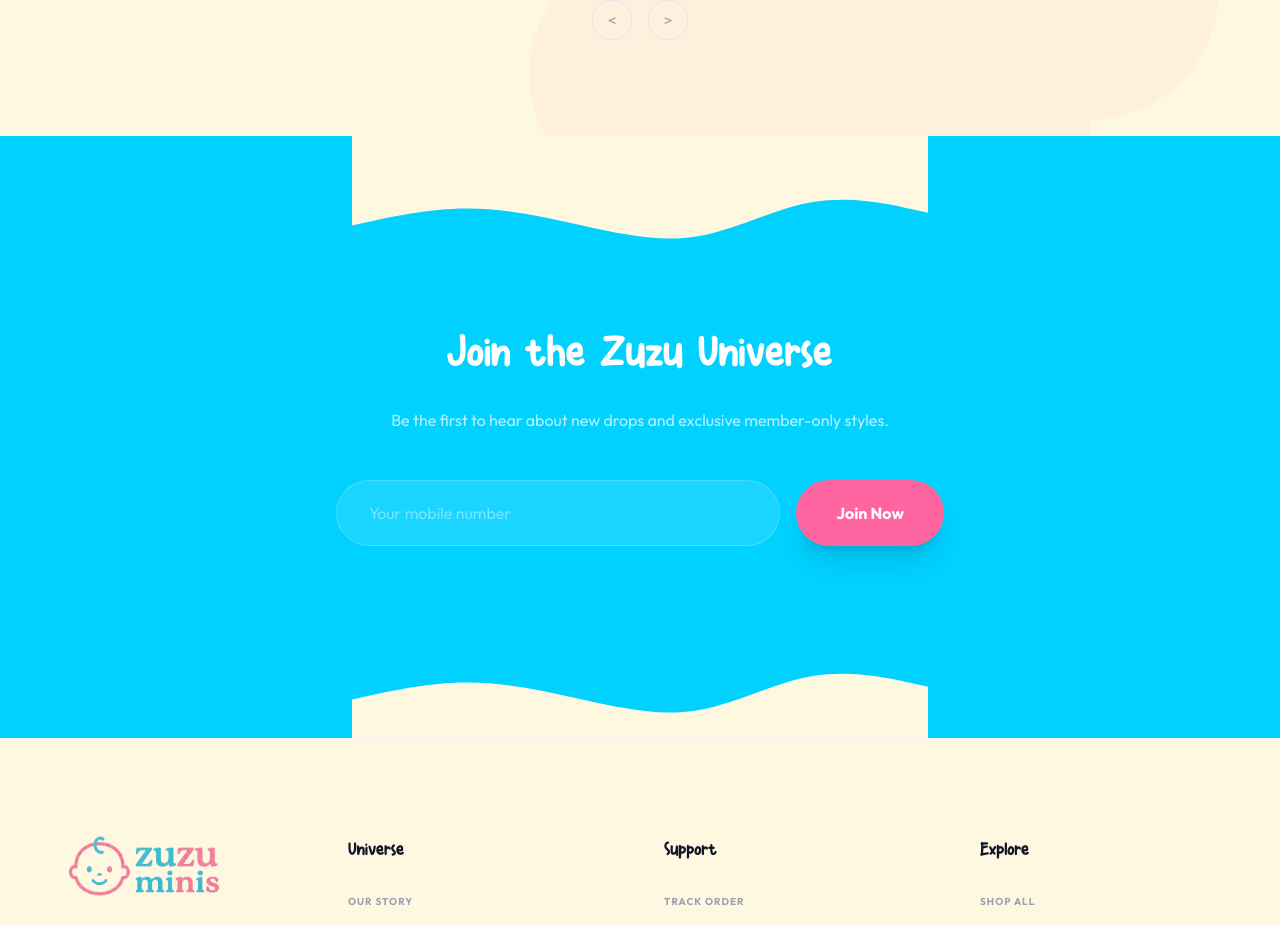
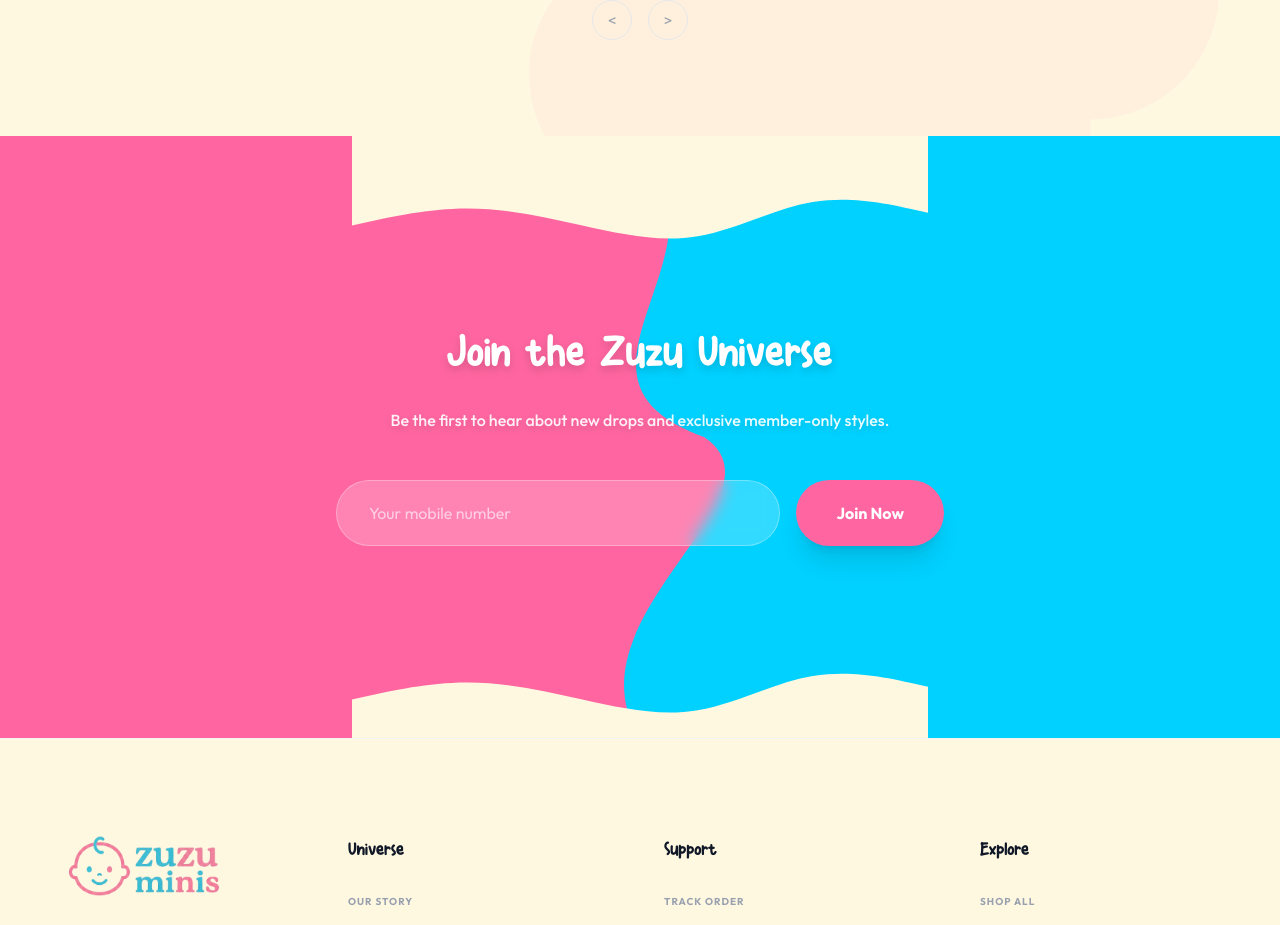
Before and after one commit to SaifanX/Zuzuminis, a Next.js app: page / in a window 1280 px wide. Shown: the part 1649-2574 px from the top of the page. Built offline with nearby package versions, Linux system fonts and the light colour scheme; no server answers.

Commit message:
feat: implement landing page layout with product grid and subscription section

```diff
--- a/src/app/page.tsx
+++ b/src/app/page.tsx
@@ -17,6 +17,7 @@
 import { HeroBento, Cloud, Squiggle } from "@/components/HeroBento";
 import { ProductCard } from "@/components/ProductCard";
 import { motion } from "framer-motion";
+import { WobblyNewsletterBg } from "@/components/WobblyNewsletterBg";
 
 gsap.registerPlugin(ScrollTrigger);
 
@@ -186,23 +187,22 @@
       </section>
 
       {/* NEWSLETTER */}
-      <section className="relative py-48 bg-zuzu-blue overflow-hidden relative z-10">
-        <div className="absolute top-0 left-0 w-full h-32 bg-butter cloud-top" />
-        <div className="absolute bottom-0 left-0 w-full h-32 bg-butter cloud-separator" />
+      <section className="relative py-48 overflow-hidden z-10">
+        <WobblyNewsletterBg />
 
-        <div className="max-w-2xl mx-auto text-center relative z-10 px-8">
-          <h2 className="text-5xl font-display text-white mb-8">Join the Zuzu Universe</h2>
-          <p className="text-white/70 mb-12 font-body">Be the first to hear about new drops and exclusive member-only styles.</p>
+        {/* TOP/BOTTOM CLOUD TRANSITIONS */}
+        <div className="absolute top-0 left-0 w-full h-32 bg-butter cloud-top z-30" />
+        <div className="absolute bottom-0 left-0 w-full h-32 bg-butter cloud-separator z-30" />
+
+        <div className="max-w-2xl mx-auto text-center relative z-40 px-8">
+          <h2 className="text-5xl font-display text-white mb-8 drop-shadow-lg">Join the Zuzu Universe</h2>
+          <p className="text-white/90 mb-12 font-body font-medium drop-shadow-md">Be the first to hear about new drops and exclusive member-only styles.</p>
 
           {isSubscribed ? (
-            <motion.div
-              initial={{ scale: 0.8, opacity: 0 }}
-              animate={{ scale: 1, opacity: 1 }}
-              className="bg-white/20 backdrop-blur-md rounded-2xl p-8 border border-white/30"
-            >
+            <div className="bg-white/20 backdrop-blur-md rounded-2xl p-8 border border-white/30">
               <h3 className="text-2xl font-display text-white">You're in! 🚀</h3>
               <p className="text-white/80 mt-2">Get ready for something mini and magical.</p>
-            </motion.div>
+            </div>
           ) : (
             <div className="flex flex-col sm:flex-row gap-4">
               <input
@@ -210,7 +210,7 @@
                 value={phone}
                 onChange={handlePhoneChange}
                 placeholder="Your mobile number"
-                className="flex-grow px-8 py-5 rounded-full bg-white/10 border border-white/20 text-white placeholder:text-white/40 outline-none focus:border-white/50 transition-all"
+                className="flex-grow px-8 py-5 rounded-full bg-white/20 border border-white/30 text-white placeholder:text-white/60 outline-none focus:border-white/50 transition-all backdrop-blur-sm"
               />
               <button
                 onClick={handleSubscribe}
--- a/src/components/ShopLayout.tsx
+++ b/src/components/ShopLayout.tsx
@@ -87,8 +87,7 @@
             <button
               key={age}
               onClick={() => setAgeGroup(age)}
-              className={`px-4 py-2 rounded-full text-xs font-bold transition-all ${
-                ageGroup === age
+              className={`px-4 py-2 rounded-full text-xs font-bold transition-all ${ageGroup === age
                   ? "bg-zuzu-blue text-white shadow-md"
                   : "bg-butter text-gray-600 hover:bg-white/50 border border-black/5"
                 }`}
@@ -107,8 +106,7 @@
             <button
               key={gen}
               onClick={() => setGender(gen)}
-              className={`px-4 py-2 rounded-full text-xs font-bold transition-all ${
-                gender === gen
+              className={`px-4 py-2 rounded-full text-xs font-bold transition-all ${gender === gen
                   ? "bg-zuzu-pink text-white shadow-md"
                   : "bg-butter text-gray-600 hover:bg-white/50 border border-black/5"
                 }`}
--- /dev/null
+++ b/src/components/WobblyNewsletterBg.tsx
@@ -0,0 +1,19 @@
+"use client";
+
+export function WobblyNewsletterBg() {
+  return (
+    <div className="absolute inset-0 z-0">
+      {/* Blue covers the full background */}
+      <div className="absolute inset-0 bg-zuzu-blue" />
+      {/* Pink fills the left half with a static smooth SVG wave edge */}
+      <svg
+        viewBox="0 0 100 1000"
+        preserveAspectRatio="none"
+        className="absolute inset-0 w-full h-full"
+        style={{ fill: "#FF66A1" }}
+      >
+        <path d="M 0,0 L 50,0 C 58,200 42,400 55,500 C 62,600 44,800 50,1000 L 0,1000 Z" />
+      </svg>
+    </div>
+  );
+}
```
Lines whose indentation alone changed are shown as unchanged.
